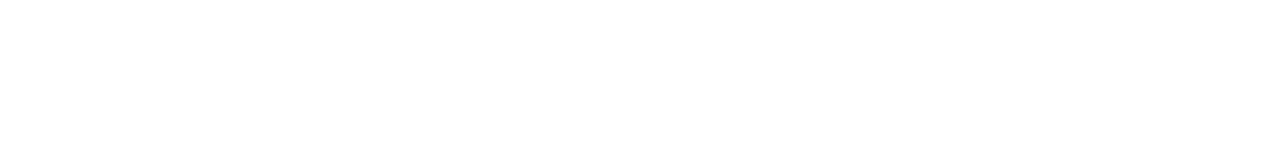
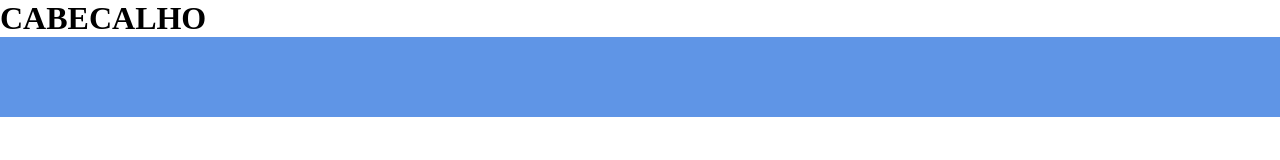
Before and after one commit to DEV-ViniciusAlvesOficial/desafio-em-grupo, a plain HTML site: page index.html in a window 1280 px wide. Drawn offline with Linux system fonts and the light colour scheme.

Commit message:
Banner criado

```diff
--- a/css/style.css
+++ b/css/style.css
@@ -0,0 +1,10 @@
+*{
+    margin: 0;
+    padding: 0;
+}
+
+.banner{
+    width: 100%;
+    height:80px;
+    background-color: rgb(95, 149, 230);
+}
--- a/index.html
+++ b/index.html
@@ -1,12 +1,19 @@
 <!DOCTYPE html>
-<html lang="en">
+<html lang="pt-br">
 <head>
     <meta charset="UTF-8">
     <meta name="viewport" content="width=device-width, initial-scale=1.0">
-    <title>Document</title>
+    <title></title>
     <link rel="stylesheet" href="css/style.css">
 </head>
 <body>
-
+    <header>
+        <h1>CABECALHO</h1>
+    </header>
+    <main>
+        <div class="banner">
+            <nav></nav>
+        </div>
+    </main>
 </body>
 </html>
```
